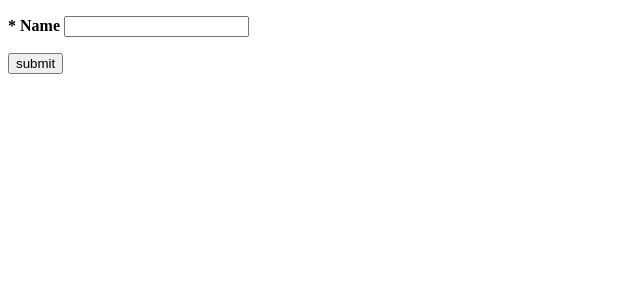
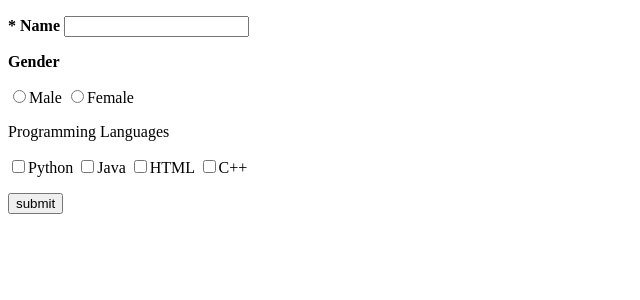
Before and after one commit to CSID-DGU/2023-1-OSSPrac-PoKeMon-1, a Python web app: template templates/main.html in a window 1280 px wide. Shown: the top 300 px of the page, without its empty margins (0-640 px from the left). Run offline with Jinja, Linux system fonts and the light colour scheme; the template is opened without the code that fills it, so the values that code supplies are empty.

Commit message:
[2023.05.05 seam] (add) main.html에 Gender, Programming Languages 요소 추가

```diff
--- a/templates/main.html
+++ b/templates/main.html
@@ -24,6 +24,14 @@
     <form method="POST" onsubmit="return validateForm()">
 
         <p><b>* Name</b> <input type="'text" id='name'name="name"/> </p>
+        <p><b>Gender</b></p>
+        <p><input type="radio" id="male" name="gender" value="male"><label for="male">Male</label>
+            <input type="radio" id="female" name="gender" value="female"><label for="female">Female</label>
+        <p>Programming Languages</p>
+        <p><input type="checkbox" id="Python" name="language" value="Python"><label for="Python">Python</label>
+            <input type="checkbox" id="Java" name="language" value="Java"><label for="Java">Java</label>
+            <input type="checkbox" id="HTML" name="language" value="HTML"><label for="HTML">HTML</label>
+            <input type="checkbox" id="C++" name="language" value="C++"><label for="C++">C++</label></p>
 
 
         <p><button type='submit' value="submit">submit</button></p>
```
